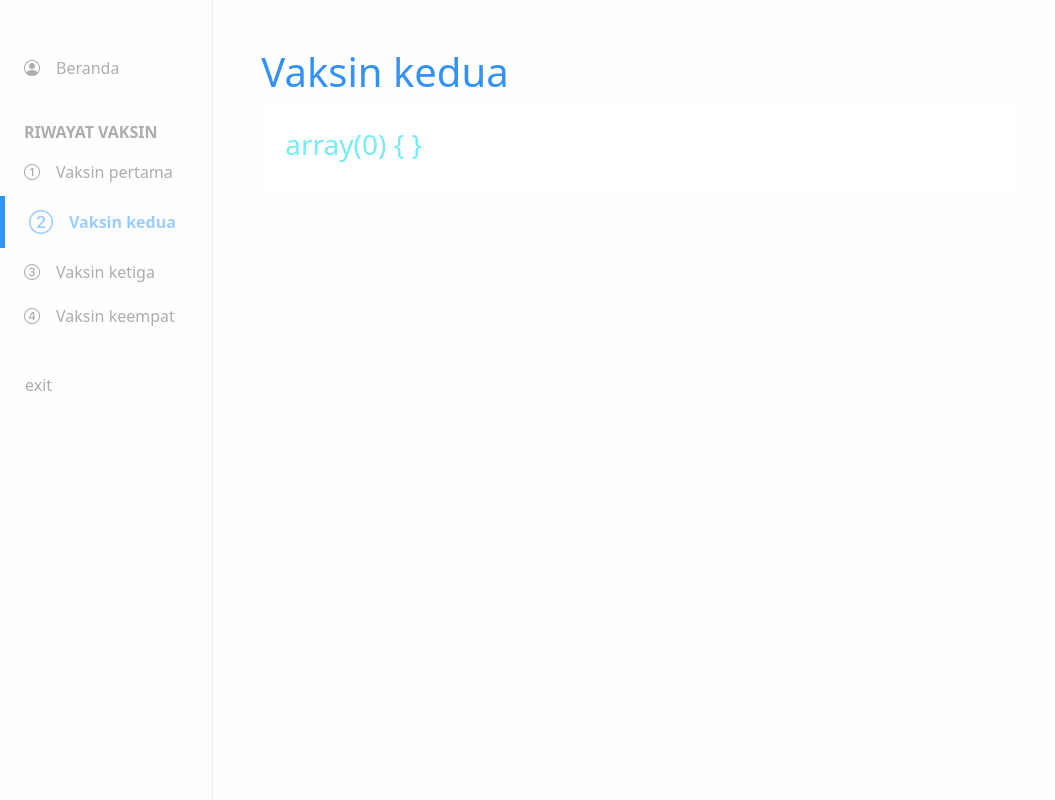
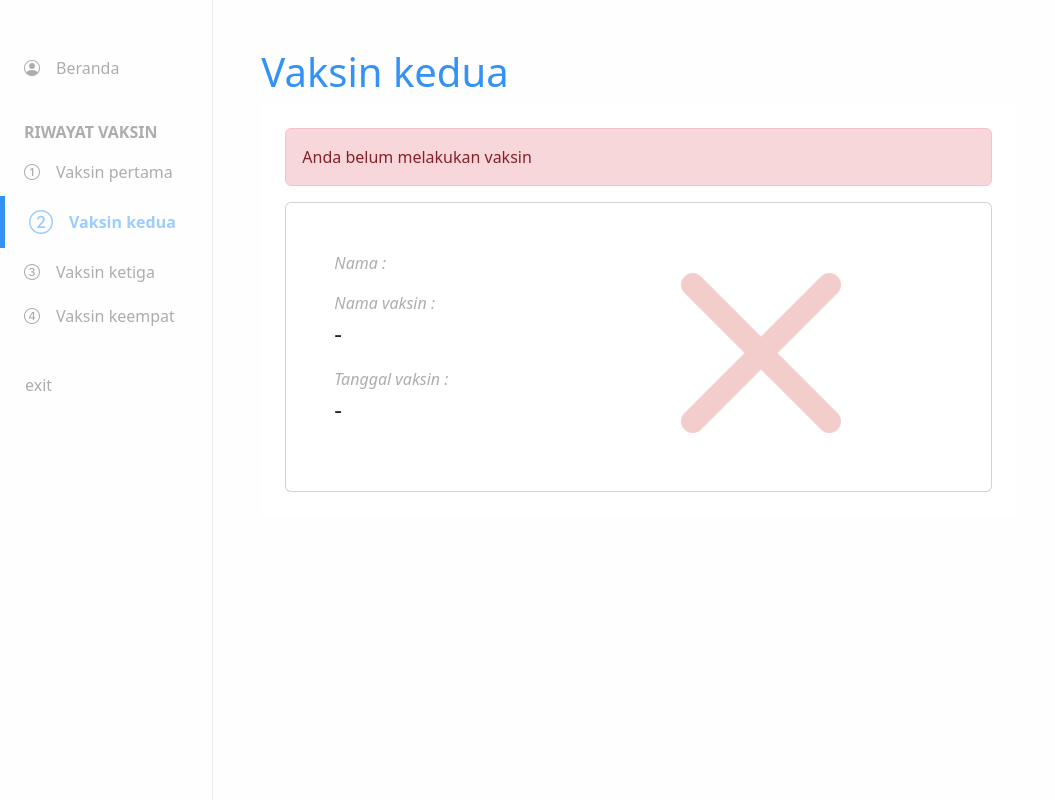
Before and after one commit to ahmadhilmandani/vcp_2022, a CodeIgniter app: page /vcp_2022/C_dashboard/dashboard_user/kedua in a window 1280 px wide. Shown: the whole page, without its empty margins (0-1055 px from the left). Run offline with CodeIgniter, Linux system fonts and the light colour scheme; data comes from the database, SQL or seed files in the repository; some libraries are stand-ins or nearby versions.

Commit message:
ADD and MODIFIED view_login, main and sidebar user

```diff
--- a/application/controllers/C_dashboard.php
+++ b/application/controllers/C_dashboard.php
@@ -22,7 +22,7 @@ class C_dashboard extends CI_Controller
 		} else {
 			$data["judul"] = "Selamat datang di web kami!";
 			$this->load->view("templates/View_header", $data);
-			$this->load->view("templates/View_login");
+			$this->load->view("combine/View_login");
 			$this->load->view('templates/View_footer');
 		}
 	}
--- a/application/views/templates/user/View_main_user.php
+++ b/application/views/templates/user/View_main_user.php
@@ -61,6 +61,36 @@
         <h1 class="text-primary">Vaksin <?= $vaksin_keberapa ?></h1>
     </div>
     <div class="w-75 h-auto p-4 bg-white border-1 border-grey-custom">
-        <h3 class="text-info mb-2"><? var_dump($nama_vaksin) ?></h3>
+        <?php if ($nama_vaksin) : ?>
+            <div class="alert alert-success">
+                Terimakasih telah melakukan vaksin dosis <?php echo $nama_vaksin[0]["dosis"] ?>
+            </div>
+            <div class="card">
+                <div class="card-body p-5 position-relative">
+                    <p class="text-grey-custom fst-italic m-0 fw-light">Nama :</p>
+                    <p class="mb-3 fs-4"><?php echo $this->session->userdata("nama") ?></p>
+                    <p class="text-grey-custom fst-italic m-0 fw-light">Nama vaksin :</p>
+                    <p class="mb-3 fs-4"><?php echo $nama_vaksin[0]["nama_vaksin"] ?></p>
+                    <p class="text-grey-custom fst-italic m-0 fw-light">Tanggal vaksin :</p>
+                    <p class="fs-4"><?php echo date("d M Y", strtotime($nama_vaksin[0]["tanggal_vaksin"])) ?></p>
+                    <img src="<?= base_url("asset/img/centang.png") ?>" alt="centang" class="position-absolute" style="width: 200px; top:70px; right:150px;">
+                </div>
+            </div>
+        <?php else : ?>
+            <div class="alert alert-danger">
+                Anda belum melakukan vaksin
+            </div>
+            <div class="card">
+                <div class="card-body p-5 position-relative">
+                    <p class="text-grey-custom fst-italic m-0 fw-light">Nama :</p>
+                    <p class="mb-3 fs-4"><?php echo $this->session->userdata("nama") ?></p>
+                    <p class="text-grey-custom fst-italic m-0 fw-light">Nama vaksin :</p>
+                    <p class="mb-3 fs-4">-</p>
+                    <p class="text-grey-custom fst-italic m-0 fw-light">Tanggal vaksin :</p>
+                    <p class="fs-4">-</p>
+                    <img src="<?= base_url("asset/img/silang.png") ?>" alt="centang" class="position-absolute" style="width: 160px; top:70px; right:150px;">
+                </div>
+            </div>
+        <?php endif; ?>
     </div>
 <?php endif; ?>
```
Also changed, not shown: application/controllers/C_register.php (added, +18 -0 lines), application/views/combine/View_login.php (added, +31 -0 lines), application/views/combine/View_register.php (added, +43 -0 lines), asset/img/blue-plus.png (added), asset/img/centang.png (added), asset/img/gradient-bg-miring.png (added), asset/img/green-plus.png (added), asset/img/orang-senyum.png (added), asset/img/silang.png (added).
